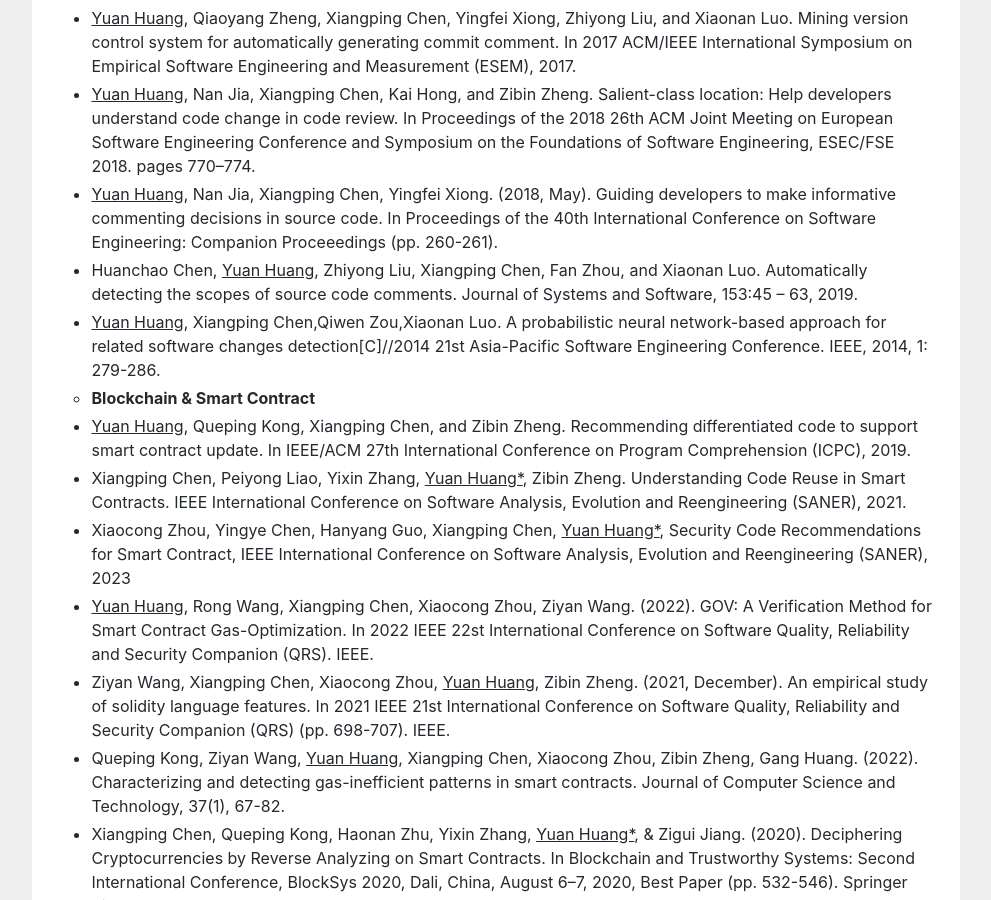
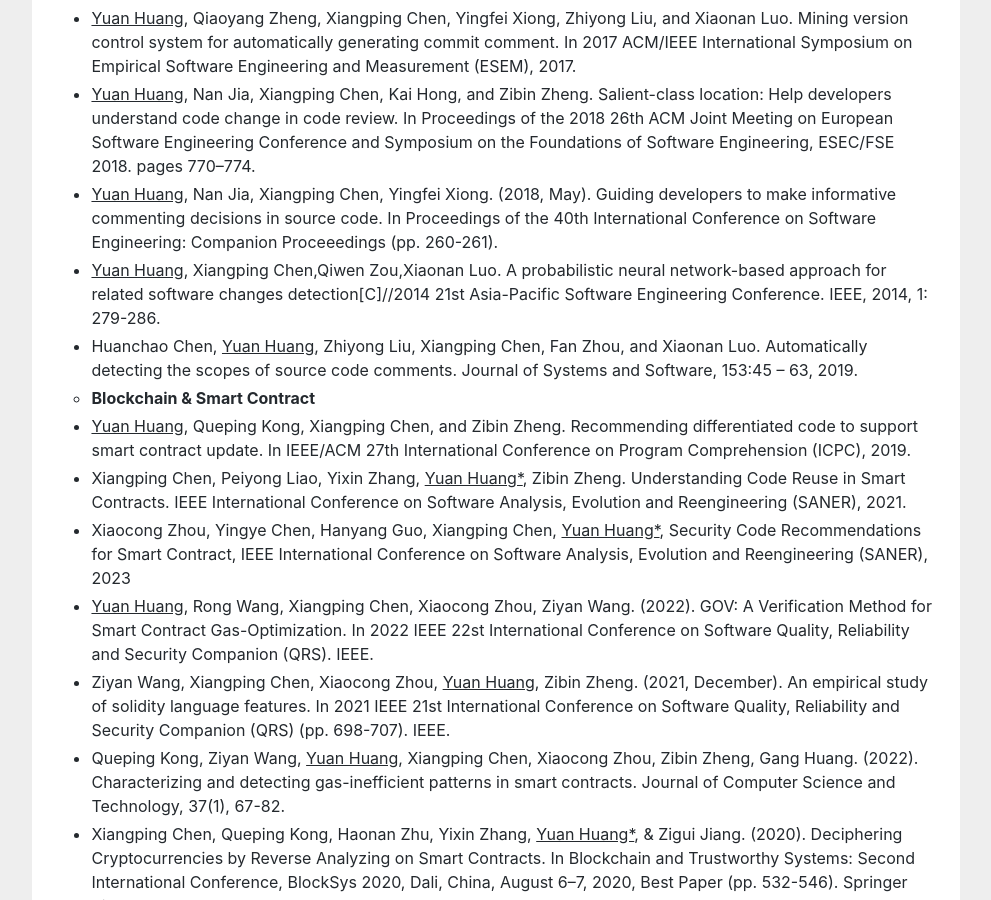
Before and after one commit to huangyuan-hy/huangyuan-hy.github.io, a Jekyll site: the page index.html, which Jekyll copies as it is, in a window 1280 px wide and 900 px high, scrolled down 1541 px. Shown: the whole window, without its empty margins (144-1135 px from the left). Built offline with Jekyll 4.4.1, drawn with Linux system fonts in a browser that asks for light colours; part of the change alters nothing that is shown.

```diff
--- a/index.html
+++ b/index.html
@@ -103,8 +103,8 @@ gtag('config', 'UA-158965281-1');
 <li><u>Yuan Huang</u>, Qiaoyang Zheng, Xiangping Chen, Yingfei Xiong, Zhiyong Liu, and Xiaonan Luo. Mining version control system for automatically generating commit comment. In 2017 ACM/IEEE International Symposium on Empirical Software Engineering and Measurement (ESEM), 2017.</li>
 <li><u>Yuan Huang</u>, Nan Jia, Xiangping Chen, Kai Hong, and Zibin Zheng. Salient-class location: Help developers understand code change in code review. In Proceedings of the 2018 26th ACM Joint Meeting on European Software Engineering Conference and Symposium on the Foundations of Software Engineering, ESEC/FSE 2018. pages 770–774.</li>
 <li><u>Yuan Huang</u>, Nan Jia, Xiangping Chen, Yingfei Xiong. (2018, May). Guiding developers to make informative commenting decisions in source code. In Proceedings of the 40th International Conference on Software Engineering: Companion Proceeedings (pp. 260-261).</li>
+<li><u>Yuan Huang</u>, Xiangping Chen,Qiwen Zou,Xiaonan Luo. A probabilistic neural network-based approach for related software changes detection[C]//2014 21st Asia-Pacific Software Engineering Conference. IEEE, 2014, 1: 279-286.</li>
 <li>Huanchao Chen, <u>Yuan Huang</u>, Zhiyong Liu, Xiangping Chen, Fan Zhou, and Xiaonan Luo. Automatically detecting the scopes of source code comments. Journal of Systems and Software, 153:45 – 63, 2019.</li>
-<li><u>Yuan Huang</u>, Xiangping Chen,Qiwen Zou,Xiaonan Luo. A probabilistic neural network-based approach for related software changes detection[C]//2014 21st Asia-Pacific Software Engineering Conference. IEEE, 2014, 1: 279-286.</li>
 
 
 
```
